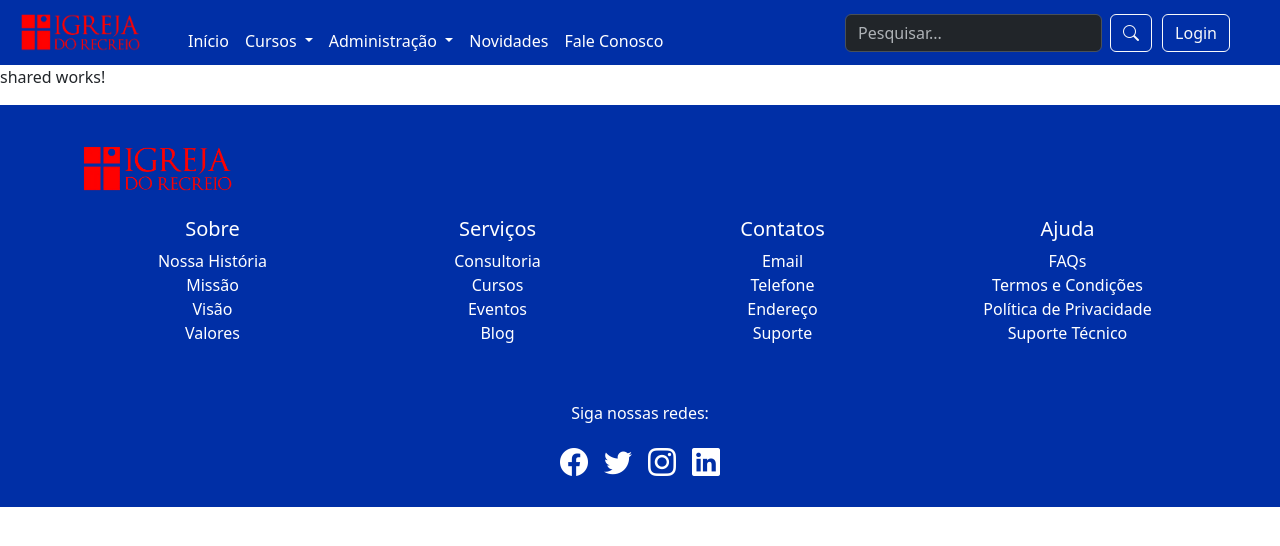
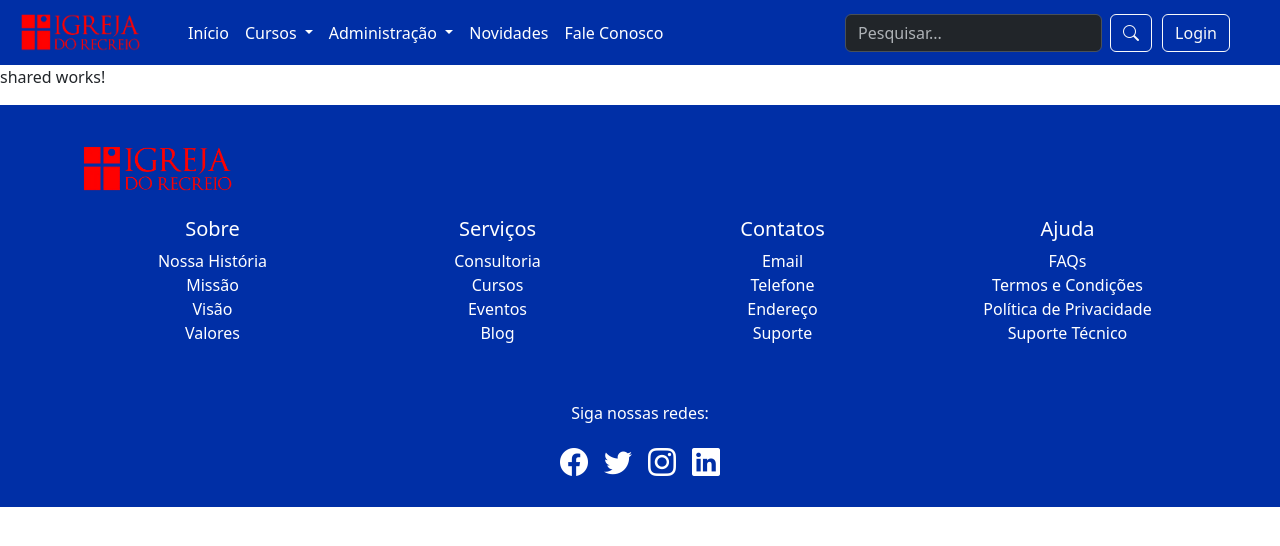
Before and after one commit to SysteoAdm/Systeo_v1, an Angular app: page /Systeo_v1/shared in a window 1280 px wide. Shown: the top 546 px of the page. Built offline with nearby package versions, Linux system fonts and the light colour scheme.

Commit message:
estilos navbar-nav

```diff
--- a/src/app/shared/components/templates/menu-top1/menu-top1.component.css
+++ b/src/app/shared/components/templates/menu-top1/menu-top1.component.css
@@ -6,10 +6,6 @@
 
 .navbar-nav{
     background-color: #002FA6;
-    padding-left: 0;
-    padding-right: 0;
-    margin-left: 0;
-    margin-right: 0;
 }
 .container-fluid{
     padding-left: 0;
--- a/src/app/shared/components/templates/menu-top1/menu-top1.component.html
+++ b/src/app/shared/components/templates/menu-top1/menu-top1.component.html
@@ -21,7 +21,7 @@
 
     <!-- Menu de navegação -->
     <div class="collapse navbar-collapse" id="navbarSupportedContent">
-      <ul class="navbar-nav me-auto mb-2 mb-lg-0 ps-4 pt-3">
+      <ul class="navbar-nav me-auto mb-2 mb-lg-0 ps-4">
         <li class="nav-item">
           <a class="nav-link active" aria-current="page" [routerLink]="['/home']">Início</a>
         </li>
```
Also changed, not shown: 3 other files (tests, documents, lock files or other folders).
